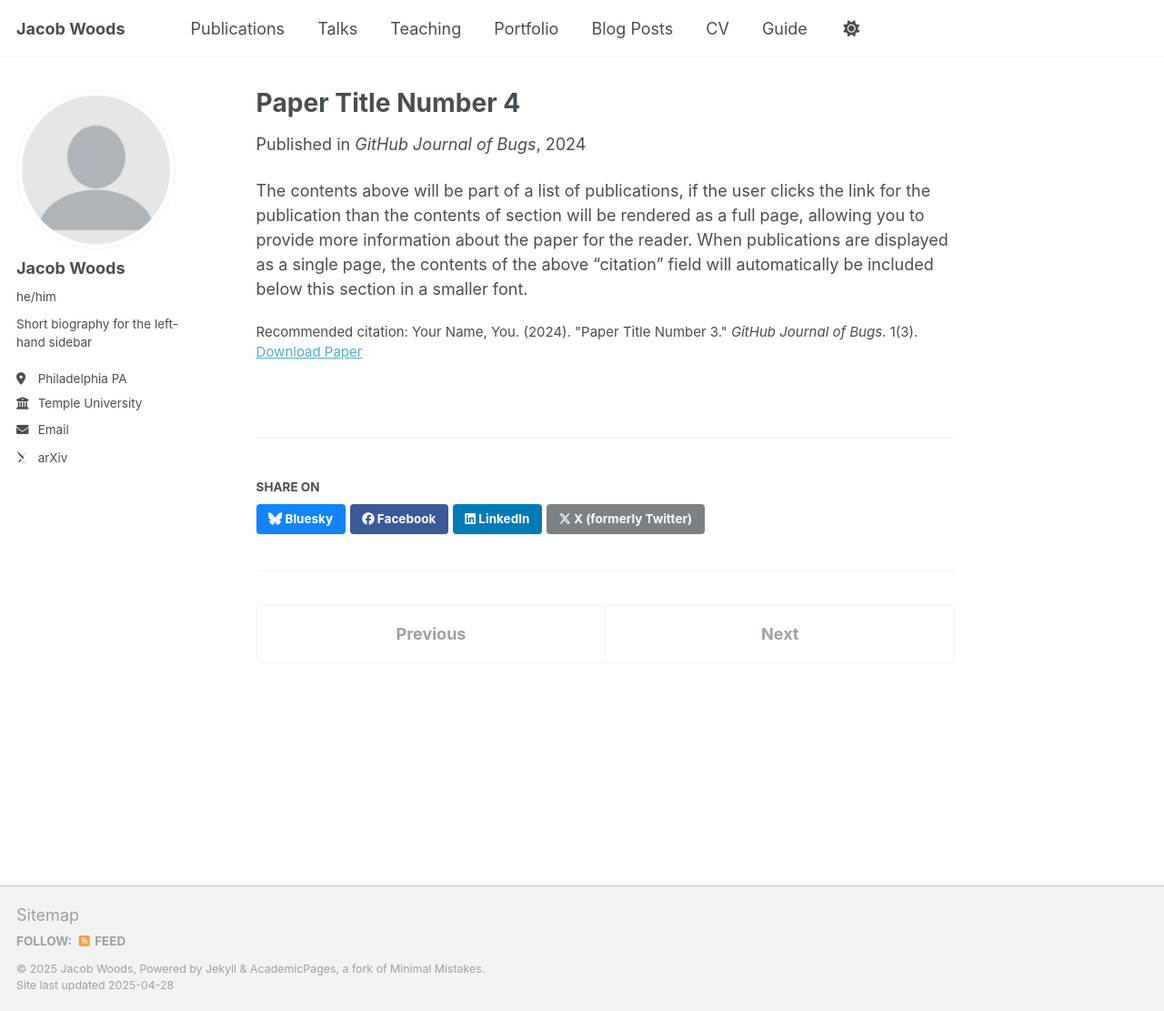
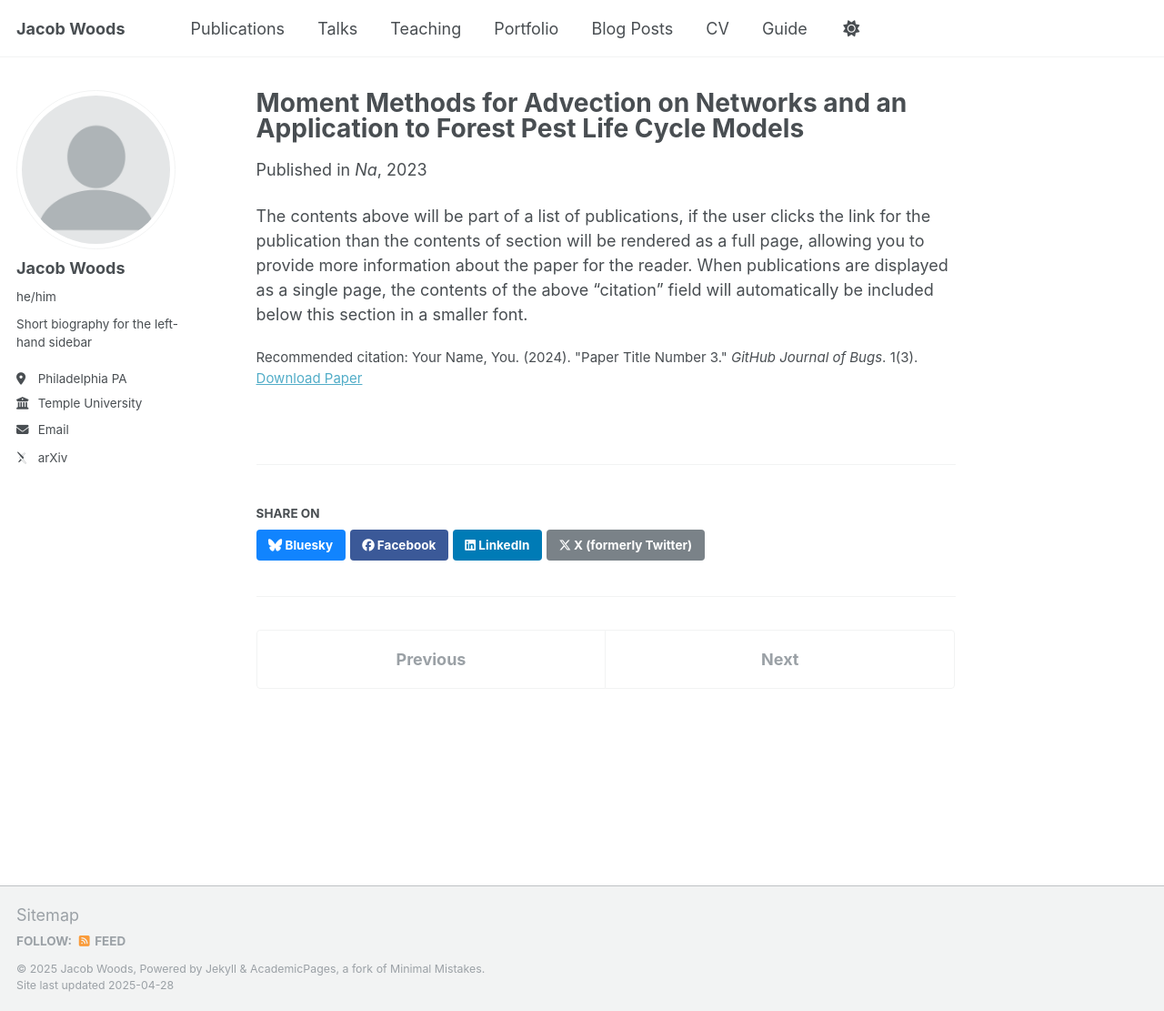
Before and after one commit to JacobWoods/JacobWoods.github.io, a Jekyll site: the page built from _publications/2024-02-17-paper-title-number-4.md, in a window 1280 px wide and 1111 px high. Shown: the whole window at 91% size. Built offline with Jekyll 4.4.1, drawn with Linux system fonts in a browser that asks for light colours; some web fonts are replaced.

Commit message:
Moment Methods for Advection on Networks and an Application to Forest Pest Life Cycle Models.md

```diff
--- a/_publications/2024-02-17-paper-title-number-4.md
+++ b/_publications/2024-02-17-paper-title-number-4.md
@@ -1,12 +1,13 @@
 ---
-title: "Paper Title Number 4"
+title: "Moment Methods for Advection on Networks and an Application to Forest Pest Life Cycle Models"
 collection: publications
-category: conferences
-permalink: /publication/2024-02-17-paper-title-number-4
-excerpt: 'This paper is about fixing template issue #693.'
-date: 2024-02-17
-venue: 'GitHub Journal of Bugs'
-paperurl: 'http://academicpages.github.io/files/paper3.pdf'
+category: Pre-Print
+permalink:
+excerpt: 'This paper develops low-dimensional moment methods for advective problems
+on networks of domains with applications to the invasive Spotted Lanternfly.'
+date: 2023-08-14
+venue: 'Na'
+paperurl: 'https://arxiv.org/pdf/2308.06940'
 citation: 'Your Name, You. (2024). &quot;Paper Title Number 3.&quot; <i>GitHub Journal of Bugs</i>. 1(3).'
 ---
 
```
